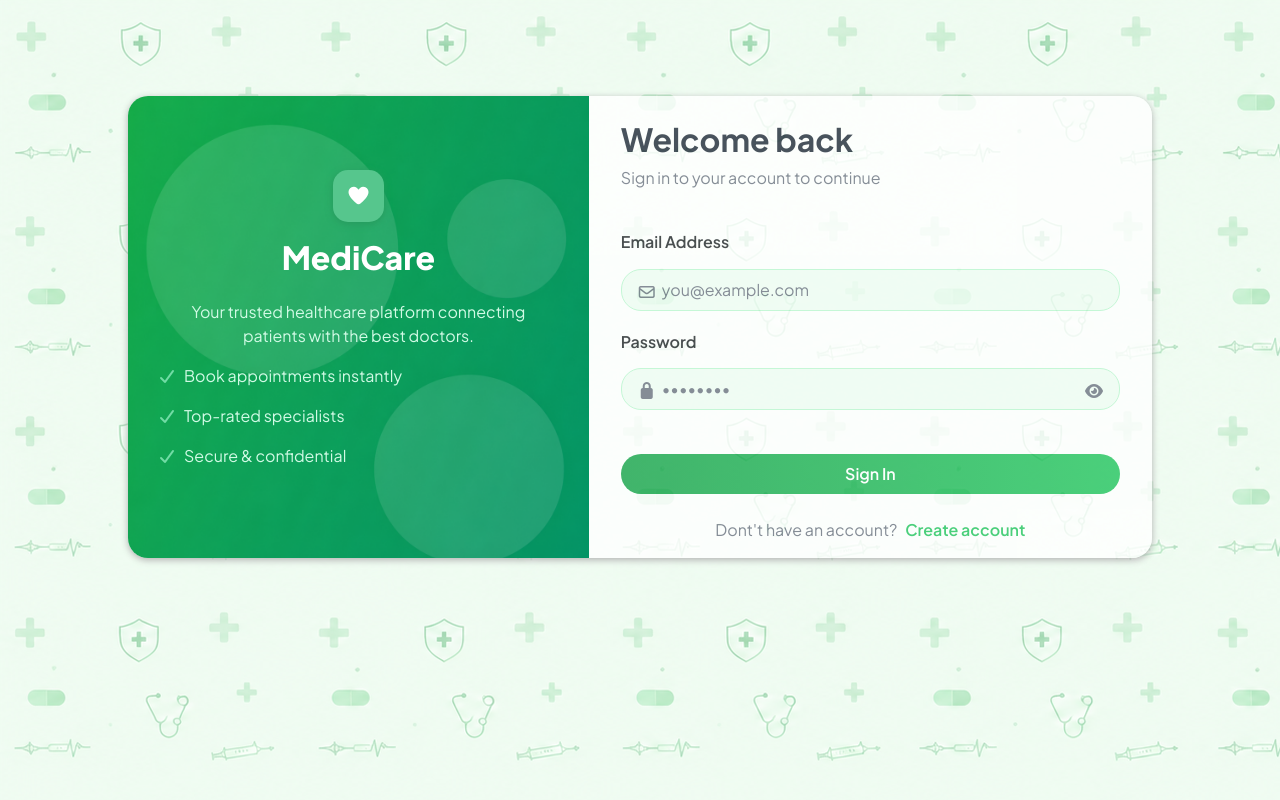
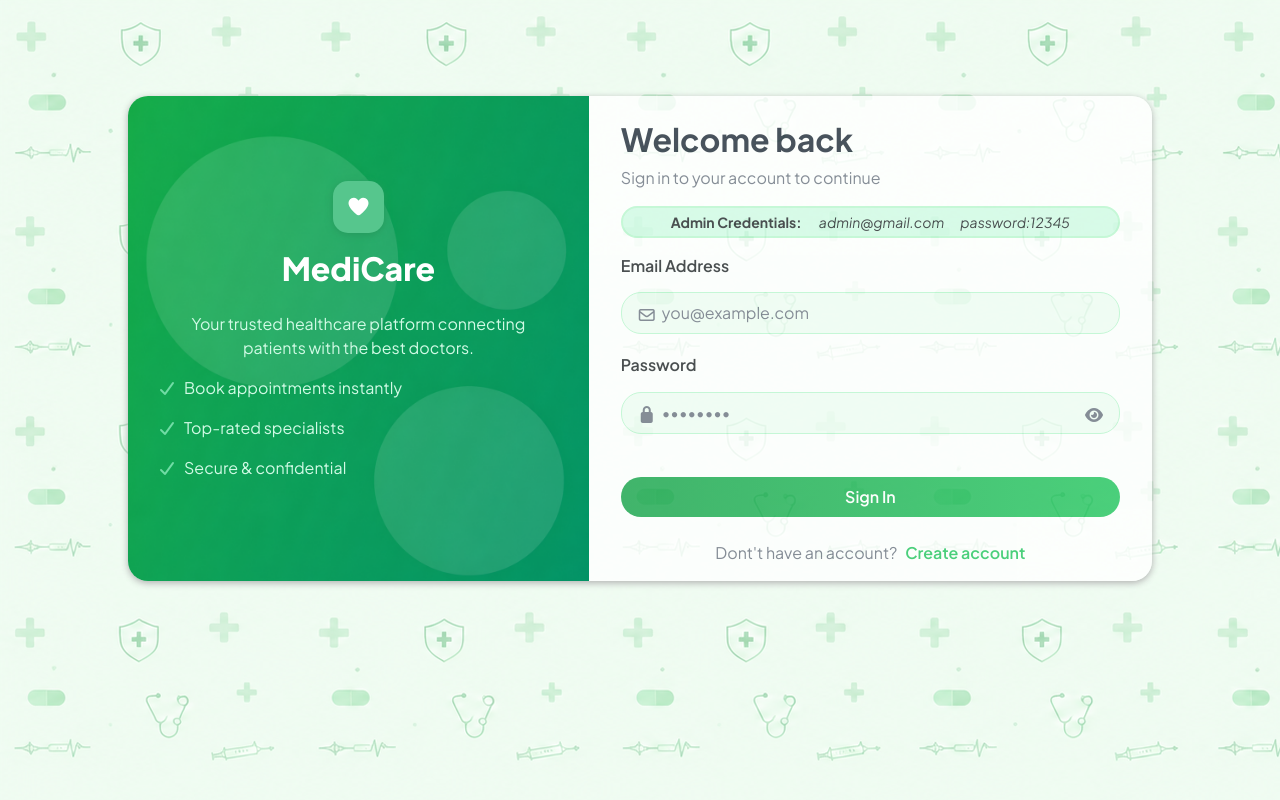
Before and after one commit to TusharJain0411/MediCare, a React (Vite) app in the folder Frontend/: page / in a window 1280 px wide. Built offline with nearby package versions, Linux system fonts and the light colour scheme; no server answers.

Commit message:
admin update

```diff
--- a/Frontend/src/CSS/Login.css
+++ b/Frontend/src/CSS/Login.css
@@ -32,9 +32,28 @@
 .Login-component p{
     color: var(--Light-Text);
     font-size: var(--text-size);
-    margin-bottom: 2.5rem;
+    margin-bottom: 1rem;
 }
+.adminCrendentials{
+    background-color: var(--Border);
+    border-radius: 25px;
+    display: flex;
 
+    padding: 0.2rem 3rem;
+    gap: 0.5rem;
+    font-size: 14px;
+    justify-content: space-between;
+    align-items:center;
+    margin-bottom: 1rem;
+    border: 2px solid var(--switch-background);
+}
+.adminCrendentials span:first-child{
+    font-weight: 700;
+}
+.adminCrendentials span:last-child{
+    display: flex;
+    gap: 1rem;
+}
 .LoginInput{
     display: flex;
     flex-direction: column;
--- a/Frontend/src/components/Login.jsx
+++ b/Frontend/src/components/Login.jsx
@@ -125,6 +125,8 @@ const handleHidePassword=()=>{
         <h2>Welcome back</h2>
         <p>Sign in to your account to continue</p>
 
+        <div className='adminCrendentials'><span>Admin Credentials:</span> <span><i>admin@gmail.com</i> <i>password:12345</i></span></div>
+
         <form className="LoginInput">
           <div>
             <label>Email Address</label>
```
